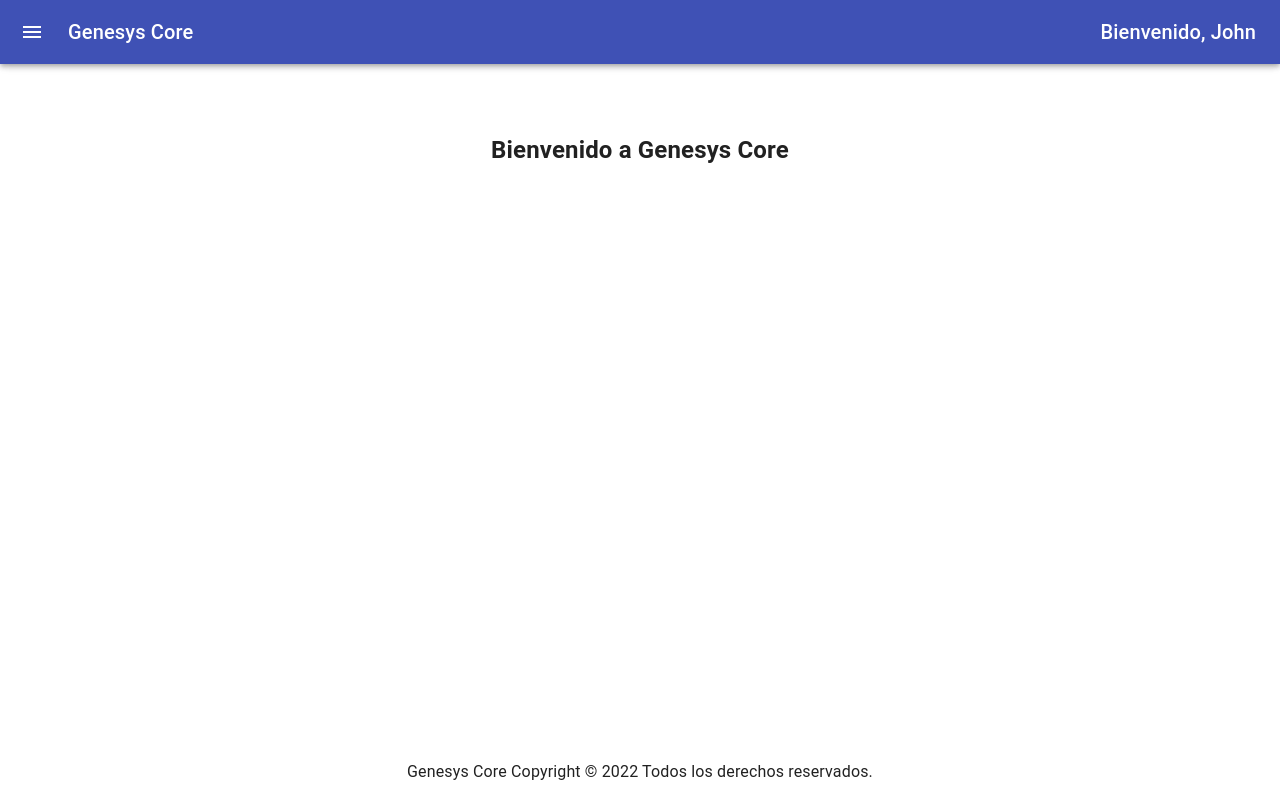
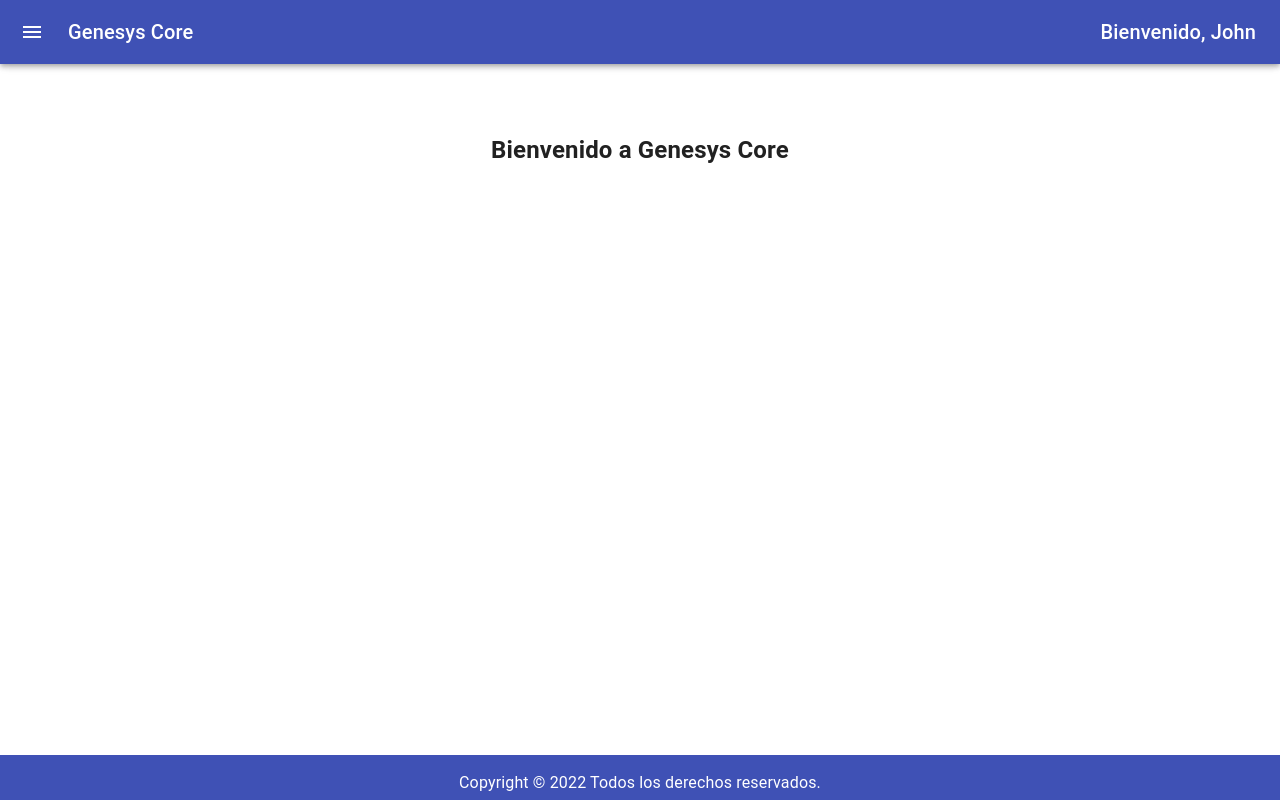
Before and after one commit to jecsdev/genesys-core, a React (Create React App) app: page / in a window 1280 px wide. Built offline with nearby package versions, Linux system fonts and the light colour scheme.

Commit message:
Fixing QrReader issues

```diff
--- a/package.json
+++ b/package.json
@@ -14,11 +14,12 @@
     "@testing-library/user-event": "^13.5.0",
     "axios": "^0.26.1",
     "qrcode": "^1.5.0",
+    "qrreader": "^1.0.5",
     "react": "^17.0.2",
     "react-dom": "^17.0.2",
     "react-qr-reader": "^3.0.0-beta-1",
     "react-router-dom": "^6.3.0",
-    "react-scripts": "^5.0.1",
+    "react-scripts": "^2.1.3",
     "web-vitals": "^2.1.4"
   },
   "scripts": {
--- a/src/App.css
+++ b/src/App.css
@@ -39,6 +39,8 @@
 
 footer {
   bottom: 0;
-  position: absolute;
+  background-color: #3f51b5;
+  position: fixed;
   width: 100%;
+  height: 45px;
 }
--- a/src/components/Footer.jsx
+++ b/src/components/Footer.jsx
@@ -1,11 +1,10 @@
 import React from 'react'
-
 
 function Footer() {
     const today = new Date();
   return (
     <footer >
-        <p>Genesys Core Copyright &copy; {today.getFullYear()} Todos los derechos reservados.</p>
+        <p style={{color:'#ffff'}}>Copyright &copy; {today.getFullYear()} Todos los derechos reservados.</p>
     </footer>
   )
 }
--- a/src/components/Qrscanner.jsx
+++ b/src/components/Qrscanner.jsx
@@ -8,7 +8,7 @@ import { QrReader } from 'react-qr-reader';
 function Qrscanner() {
     const classes = useStyles();
     //const qrRef = useRef(null);
-    const [scanResultWebCam, setScanResultWebcam] = useState('')
+    const [scanResultWebCam, setScanResultWebCam] =  useState('Not result');
 
 /*     const onScanFile = () =>{
          qrRef.current.openImageDialog();
@@ -20,7 +20,7 @@ function Qrscanner() {
 
     const handleScanWebCam = (result) => {
         if(result) {
-            setScanResultWebcam(result)
+            setScanResultWebCam(result.text);
         }
     }
     return (
@@ -34,7 +34,7 @@ function Qrscanner() {
                                 delay={300}
                                 style={{ width: '100%' }}
                                 onError={handleErrorWebCam}
-                                onScan={handleScanWebCam}
+                                onResult={handleScanWebCam}
                             />
                             <h3>Información botenida por el código QR: {scanResultWebCam}</h3>
                         </Grid>
```
Also changed, not shown: 1 other file (tests, documents, lock files or other folders).
